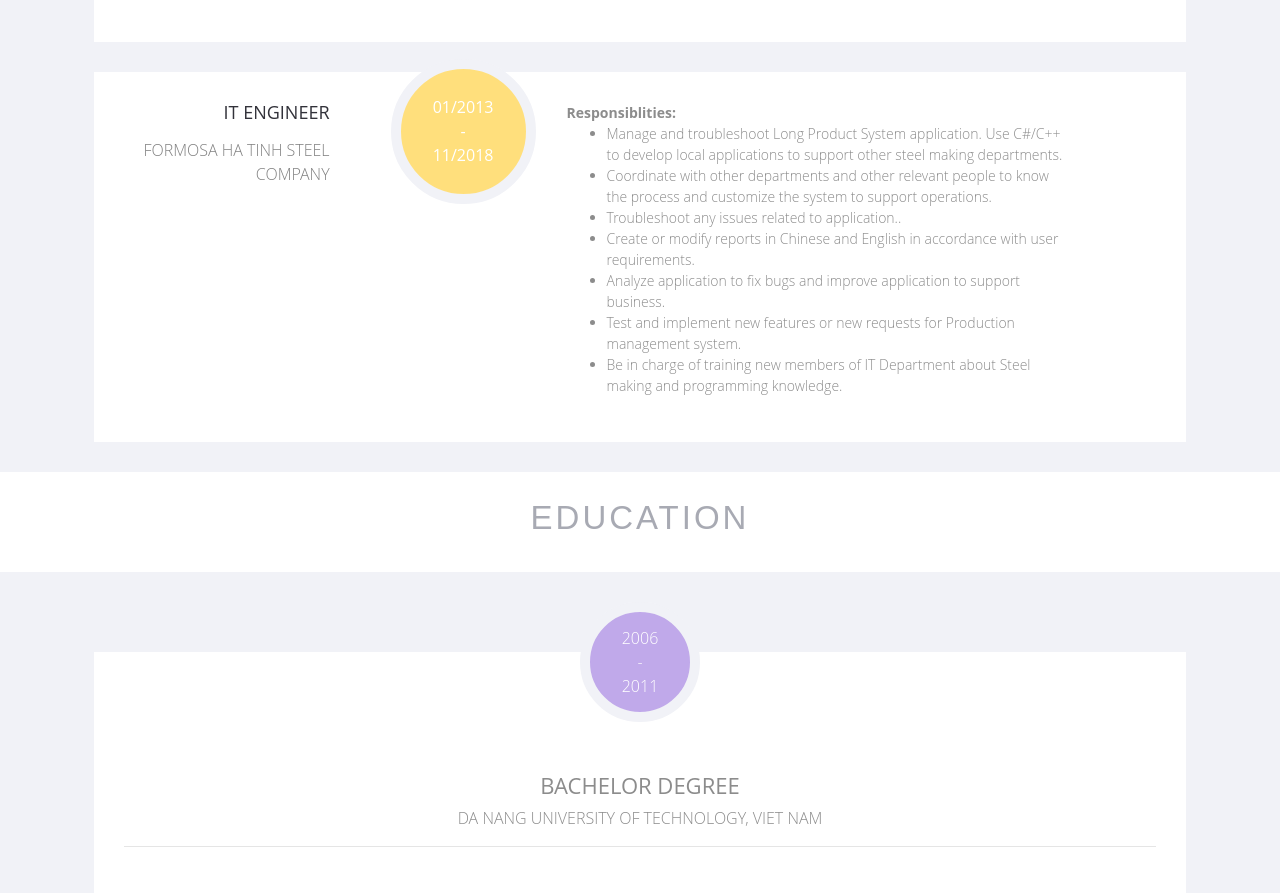
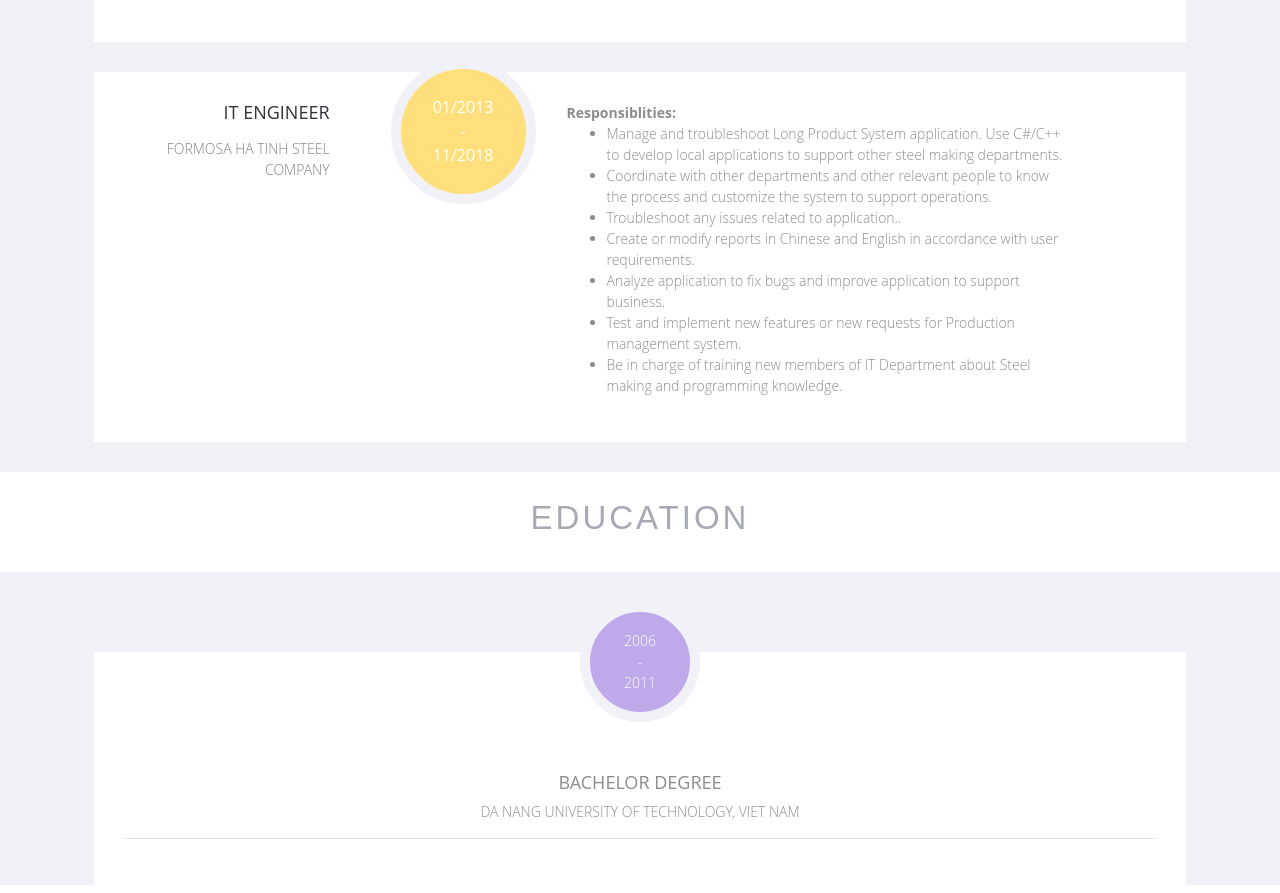
Before and after one commit to thiengat1/my-profile, a Vue app: page / in a window 1280 px wide. Shown: the part 2640-3533 px from the top of the page. Built offline with nearby package versions, Linux system fonts and the light colour scheme.

Commit message:
fix font size

```diff
--- a/src/components/AboutMe.vue
+++ b/src/components/AboutMe.vue
@@ -6,7 +6,7 @@
         <div class="about-body-container">
             <div class="row about-body">
                 <div class="col-sm-12 col-md-12 col-lg-3 col-xl-3 my-image">
-                    <img src="../assets/myimage.jpg" width="60%" height="60%"/>
+                    <img src="../assets/myimage.jpg" width="50%" height="50%"/>
                 </div>
                 <div class="col-sm-12 col-md-12 col-lg-5 col-xl-5 my-summary">
                      <div class="summary-detail">
--- a/src/components/Education.vue
+++ b/src/components/Education.vue
@@ -41,10 +41,10 @@
             text-transform: uppercase;
         }
         h2{
-            font-size: 22px !important;
+            font-size: 18px !important;
         }
         p{
-            font-size: 16px !important;
+            font-size: 14px !important;
         }
     }
     .education-time{
--- a/src/components/Experiences.vue
+++ b/src/components/Experiences.vue
@@ -6,11 +6,11 @@
         <div class="row experience-detail">
             <div class="col-sm-10 col-md-10 col-lg-10 col-xl-10 experience">
                 <div class="row">
-                     <div class="col-sm-12 col-md-12 col-lg-3 col-xl-3 name-designation">
+                     <div class="col-xs-12 col-sm-12 col-md-12 col-lg-3 col-xl-3 name-designation">
                          <h3 class="designation">frontend developer</h3>
                          <p class="name-of-org">SOMI UNLIMITED SOLUTIONS, INC company (philippines)</p>
                      </div>
-                     <div class="col-sm-12 col-md-12 col-lg-2 col-xl-2">
+                     <div class="col-xs-12 col-sm-12 col-md-12 col-lg-2 col-xl-2">
                          <div class="stay-time stay-time-color">
                             <p>12/2018</p>
                             <p>-</p>
@@ -18,7 +18,7 @@
                          </div>
 
                      </div>
-                      <div class="col-sm-12 col-md-12 col-lg-6 col-xl-6 experience-sum">
+                      <div class="col-xs-12 col-sm-12 col-md-12 col-lg-6 col-xl-6 experience-sum">
                          <ul>
                              <li v-for="item in experience2" :key="item.id"><span>{{item.title}}</span>{{item.name}}</li>
                          </ul>
@@ -132,7 +132,7 @@
                 text-transform: uppercase;
         }
         .name-of-org{
-                font-size: 16px;
+                font-size: 14px;
                 color: #808080;
                 text-transform: uppercase;
         }
@@ -154,6 +154,7 @@
     {
     .name-designation{
         text-align: center !important;
+        width: 100% !important;
     }
 }
 .experience:hover{
```
Also changed, not shown: 7 other files (tests, documents, lock files or other folders).
